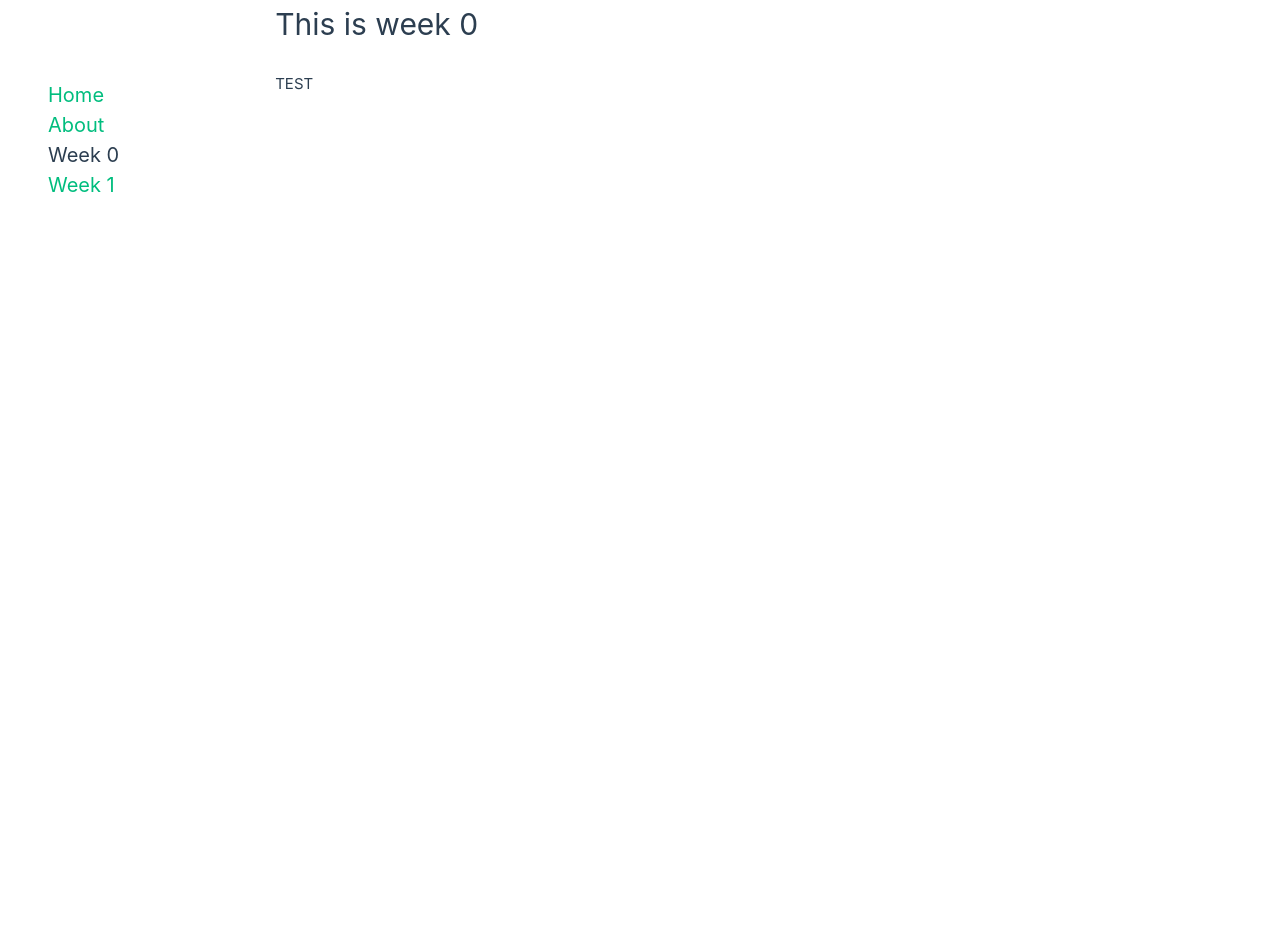
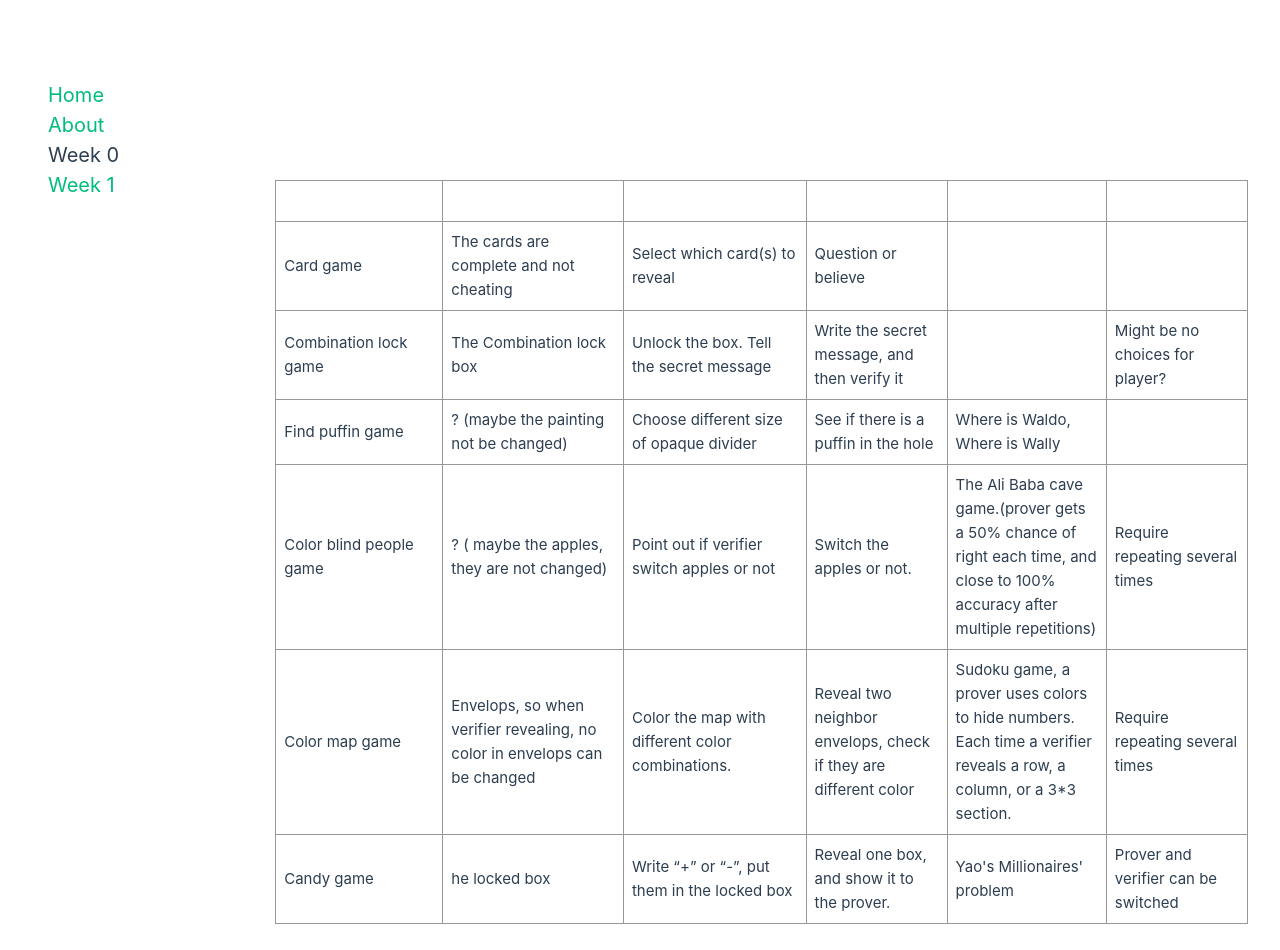
Before and after one commit to lynx-z/lynx-z.github.io, a Vue app: page /week0 in a window 1280 px wide. Shown: the top 950 px of the page. Before the commit the page ends 800 px from the top, so only its background shows below. Built offline with nearby package versions, Linux system fonts and the light colour scheme.

Commit message:
add home, about, week0

```diff
--- a/src/components/TheWelcome.vue
+++ b/src/components/TheWelcome.vue
@@ -8,72 +8,68 @@ import SupportIcon from './icons/IconSupport.vue'
 </script>
 
 <template>
+  <br><br>
   <WelcomeItem>
     <template #icon>
       <DocumentationIcon />
     </template>
-    <template #heading>Documentation</template>
+    <template #heading>Project Preivew</template>
+    Zero-knowledge proofs refer to the ability of a prover to convince a verifier that a statement
+    is correct without providing any additional information. They are important protocols
+    in cryptography and are widely used in identity verification, blockchain and cryptocurrencies.
+    While zero-knowledge proofs are complex and abstract, many simple visualisation
+    methods can illustrate the concept. This project pioneers the use of interactive visualisations
+    to explain zero-knowledge proofs, using a web game to achieve the visualisation goal
+    of making zero-knowledge proofs accessible to non-experts and even children.
 
-    Vue’s
-    <a href="https://vuejs.org/" target="_blank" rel="noopener">official documentation</a>
-    provides you with all information you need to get started.
+
+
   </WelcomeItem>
 
   <WelcomeItem>
     <template #icon>
       <ToolingIcon />
     </template>
-    <template #heading>Tooling</template>
+    <template #heading>Tools</template>
 
-    This project is served and bundled with
-    <a href="https://vitejs.dev/guide/features.html" target="_blank" rel="noopener">Vite</a>. The
-    recommended IDE setup is
-    <a href="https://code.visualstudio.com/" target="_blank" rel="noopener">VSCode</a> +
-    <a href="https://github.com/johnsoncodehk/volar" target="_blank" rel="noopener">Volar</a>. If
-    you need to test your components and web pages, check out
-    <a href="https://www.cypress.io/" target="_blank" rel="noopener">Cypress</a> and
-    <a href="https://on.cypress.io/component" target="_blank">Cypress Component Testing</a>.
+    This project is built by
+    <a href="https://unity.com/" target="_blank" rel="noopener">Unity</a>.
 
     <br />
-
-    More instructions are available in <code>README.md</code>.
   </WelcomeItem>
 
   <WelcomeItem>
     <template #icon>
       <EcosystemIcon />
     </template>
-    <template #heading>Ecosystem</template>
+    <template #heading>Reference Resources</template>
 
-    Get official tools and libraries for your project:
-    <a href="https://pinia.vuejs.org/" target="_blank" rel="noopener">Pinia</a>,
-    <a href="https://router.vuejs.org/" target="_blank" rel="noopener">Vue Router</a>,
-    <a href="https://test-utils.vuejs.org/" target="_blank" rel="noopener">Vue Test Utils</a>, and
-    <a href="https://github.com/vuejs/devtools" target="_blank" rel="noopener">Vue Dev Tools</a>. If
-    you need more resources, we suggest paying
-    <a href="https://github.com/vuejs/awesome-vue" target="_blank" rel="noopener">Awesome Vue</a>
-    a visit.
+    Design pattern: <a href="https://discovered.ed.ac.uk/discovery/fulldisplay?context=PC&vid=44UOE_INST:44UOE_VU2&search_scope=UoE&tab=Everything&docid=cdi_askewsholts_vlebooks_9781610581998" target="_blank" rel="noopener">Universal Methods of Design: 100 Ways to Research Complex Problems, Develop Innovative Ideas, and Design Effective Solutions</a>.
+    <br>ZKP visualisation: <a href="https://m.youtube.com/watch?v=CIGnBb8B0rQ&feature=youtu.be" target="_blank" rel="noopener">ZKP MOOC Lecture 11: From Practice to Theory</a>.
+    <br>ZKP visualisation: <a href="https://www.youtube.com/watch?v=fOGdb1CTu5c" target="_blank" rel="noopener">Computer Scientist Explains One Concept in 5 Levels of Difficulty | WIRED</a>.
+    <br>Video with visualization explaining ZK: <a href="https://www.youtube.com/watch?v=5ovdoxnfFVc" target="_blank" rel="noopener">AZero Knowledge Proof (with Avi Wigderson) - Numberphile</a>.
+    <br>How to survive in challenging environments: <a href="https://m.youtube.com/watch?v=QMEkmopXB3g&list=WL&index=6" target="_blank" rel="noopener">Anti-disciplinary: doing academic research when you like too many things</a>.
+
+
+
+
+
   </WelcomeItem>
 
   <WelcomeItem>
     <template #icon>
       <CommunityIcon />
     </template>
-    <template #heading>Community</template>
+    <template #heading>Contact</template>
 
-    Got stuck? Ask your question on
-    <a href="https://chat.vuejs.org" target="_blank" rel="noopener">Vue Land</a>, our official
-    Discord server, or
-    <a href="https://stackoverflow.com/questions/tagged/vue.js" target="_blank" rel="noopener"
-      >StackOverflow</a
-    >. You should also subscribe to
-    <a href="https://news.vuejs.org" target="_blank" rel="noopener">our mailing list</a> and follow
-    the official
-    <a href="https://twitter.com/vuejs" target="_blank" rel="noopener">@vuejs</a>
-    twitter account for latest news in the Vue world.
+    Juekai Zhang<br>
+    University of Edinburgh<br>
+    s2343556@ed.ac.uk
+
+
   </WelcomeItem>
 
-  <WelcomeItem>
+  <!-- <WelcomeItem>
     <template #icon>
       <SupportIcon />
     </template>
@@ -82,6 +78,6 @@ import SupportIcon from './icons/IconSupport.vue'
     As an independent project, Vue relies on community backing for its sustainability. You can help
     us by
     <a href="https://vuejs.org/sponsor/" target="_blank" rel="noopener">becoming a sponsor</a>.
-  </WelcomeItem>
+  </WelcomeItem> -->
 
 </template>
--- a/src/views/AboutView.vue
+++ b/src/views/AboutView.vue
@@ -1,28 +1,9 @@
+<script setup>
+import TheWelcome from '../components/TheWelcome.vue'
+</script>
+
 <template>
-
   <main>
-    <div class = "about">
-      <h1>This is an about page This is an about page This is an about page This is an about page  </h1>
-      <h1>This is an about page  </h1>
-    </div>
-
+    <TheWelcome />
   </main>
 </template>
-
-
-
-
-<style>
-
-.about {
-  align-items: left;
-}
-
-@media (max-width: 500px) {
-  .about {
-    min-height: 100vh;
-    min-height: 100vh;
-    align-items: center;
-  }
-}
-</style>
--- a/src/views/HomeView.vue
+++ b/src/views/HomeView.vue
@@ -1,9 +1,11 @@
-<script setup>
-import TheWelcome from '../components/TheWelcome.vue'
-</script>
+
 
 <template>
   <main>
-    <TheWelcome />
+    <div>
+      <br><br>
+      <h1>Visualization of Zero-Knowledge proofs that A Child can Understand</h1><br>
+      This website documents the resources and progress of work on the Msc project
+    </div>
   </main>
 </template>
--- a/src/views/weeks/week0.vue
+++ b/src/views/weeks/week0.vue
@@ -1,10 +1,72 @@
 <template>
     <div class="about">
-      <h1>This is week 0</h1><br>
-      TEST
+      <br><br>
+      <h1>Works Before June 2023</h1><br>
+
+      <h2>ZKP Games compare</h2>
+
+      <!-- table -->
+      <br>
+      <table>
+        <thead>
+          <tr>
+            <th v-for="column in columns" :key="column">{{ column }}</th>
+          </tr>
+        </thead>
+        <tbody>
+          <tr v-for="row in rows" :key="row.id">
+            <td v-for="i in columns.length" :key="i">{{ row[i-1] }}</td>
+          </tr>
+        </tbody>
+      </table>
+
+      <br>
+      <h2>ZKP Games compare</h2>
+
+
     </div>
   </template>
 
-  <style>
 
-  </style>
+<script>
+export default {
+  name: 'Week0',
+  data() {
+    return {
+      columns: ['Name', 'Commitments', 'Prover actions', 'Verifier actions', 'Variant games', 'note'],
+      rows: [
+        [ "Card game", "The cards are complete and not cheating", "Select which card(s) to reveal", "Question or believe", " ", " "],
+        [ "Combination lock game", "The Combination lock box", "Unlock the box. Tell the secret message", "Write the secret message, and then verify it", "", "Might be no choices for player?"],
+        ["Find puffin game", "? (maybe the painting not be changed)", "Choose different size of opaque divider", "See if there is a puffin in the hole", "Where is Waldo, Where is Wally", ""],
+        ["Color blind people game", "? ( maybe the apples, they are not changed)", "Point out if verifier switch apples or not", "Switch the apples or not.", "The Ali Baba cave game.(prover gets a 50% chance of right each time, and close to 100% accuracy after multiple repetitions)", "Require repeating several times"],
+        ["Color map game", "Envelops, so when verifier revealing, no color in envelops can be changed", "Color the map with different color combinations.", "Reveal two neighbor envelops, check if they are different color", "Sudoku game, a prover uses colors to hide numbers. Each time a verifier reveals a row, a column, or a 3*3 section.", "Require repeating several times"],
+        ["Candy game","he locked box", "Write “+” or “-”, put them in the locked box", "Reveal one box, and show it to the prover. ", "Yao's Millionaires' problem", "Prover and verifier can be switched"],
+      ],
+    };
+  },
+}
+</script>
+
+<style>
+  table {
+    width: 100%;
+    border-collapse: collapse;
+  }
+
+  th, td {
+    width: 90px;
+    padding: 8px;
+    border: 1px solid #979797;
+  }
+
+  th {
+    color: white;
+  }
+
+  h1,h2, h3 {
+    color:white;
+  }
+
+
+
+</style>
```
Also changed, not shown: src/components/TheWelcome copy.vue (added, +87 -0 lines).
